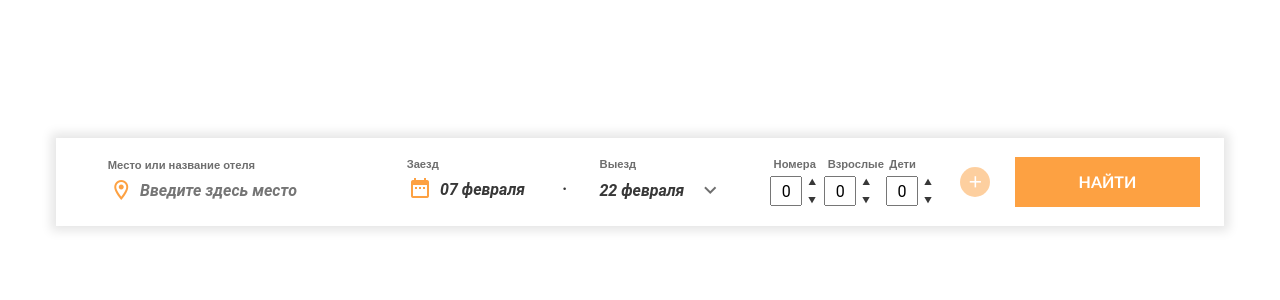
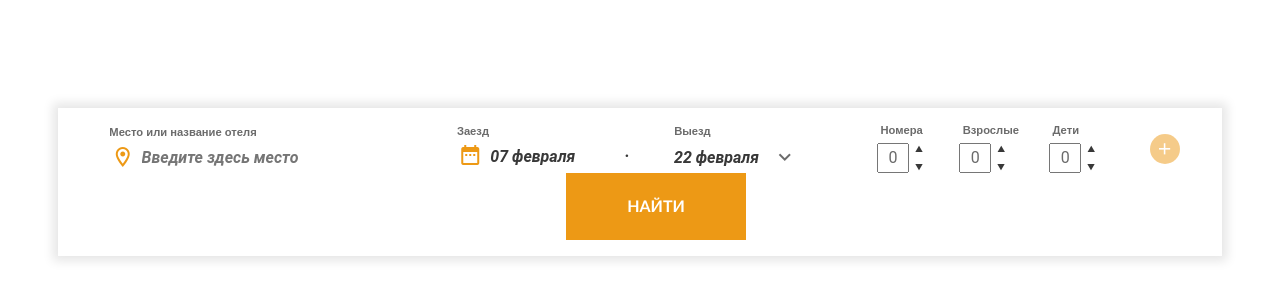
Before and after one commit to wasiliev96/filterbar, a plain HTML site: page index.html in a window 1280 px wide. Shown: the part 218-518 px from the top of the page. Drawn offline with Linux system fonts and the light colour scheme.

Commit message:
fix spaces & main colors

```diff
--- a/css/styles.scss
+++ b/css/styles.scss
@@ -1,20 +1,19 @@
-
 :root {
   --box-shadow-default: 0 0 10px 5px rgba(0, 0, 0, 0.1);
   --box-shadow-focus: 0 0 0 1px rgba(0, 0, 0, 0.2);
-  --color-accent: #fda142;
+  --color-accent: #ed9915;
   --color-text_base: #383838;
-  --color-text_lighten: #6e6e6e;
+  --color-text_lighten: #6b6b6b;
   --color-text_lighten2: #ffffff;
 
   --font-family-primary: Roboto, sans-serif;
   --font-family-secondary: Arial, sans-serif;
 }
 
-html, body {
+html,
+body {
   height: 100%;
 }
-
 
 body {
   font-size: 16px;
@@ -27,7 +26,7 @@ body {
 
 *:focus {
   outline: none;
-  box-shadow: var(--box-shadow-focus)
+  box-shadow: var(--box-shadow-focus);
 }
 
 .container {
@@ -43,7 +42,7 @@ body {
   flex-wrap: wrap;
   justify-content: center;
   align-items: center;
-  padding: 1.2rem 1.2rem 1.2rem 3rem;
+  padding: 1rem 1rem 1rem 3rem;
   box-shadow: var(--box-shadow-default);
   max-width: 1100px;
   width: 100%;
@@ -81,7 +80,7 @@ body {
     margin: 0 2rem 0;
 
     &:before {
-      content: '\00B7';
+      content: "\00B7";
       position: absolute;
       top: 50%;
       width: 2px;
@@ -91,7 +90,9 @@ body {
   }
 }
 
-.place__text, .enter__text, .leave__text {
+.place__text,
+.enter__text,
+.leave__text {
   font-style: italic;
   display: flex;
   align-items: center;
@@ -109,7 +110,6 @@ body {
   //width: 20px;
 }
 
-
 .place {
   min-width: 240px;
 }
@@ -117,7 +117,7 @@ body {
 .caption {
   color: var(--color-text_lighten);
   font-size: 0.7rem;
-  padding: 0 0 .5em .3em;
+  padding: 0 0 0.5em 0.3em;
   font-family: var(--font-family-secondary);
   font-weight: 600;
 }
@@ -140,8 +140,11 @@ body {
     flex-grow: 1;
     display: flex;
     flex-direction: column;
+    margin:0 0.5rem;
   }
-
+  input.number-select__value{
+    color:var(--color-text_lighten)
+  }
   .config__add {
     display: flex;
     align-items: center;
@@ -159,7 +162,7 @@ body {
       background-color: var(--color-accent);
       opacity: 0.5;
       font-size: 1.2rem;
-      transition: opacity .1s ease-out;
+      transition: opacity 0.1s ease-out;
 
       &:hover {
         opacity: 1;
@@ -176,10 +179,9 @@ body {
   }
 }
 
-
 .number-select__controls {
   display: flex;
-  font-size: .5rem;
+  font-size: 0.5rem;
   height: 100%;
   flex-direction: column;
 
@@ -217,7 +219,7 @@ body {
     display: block;
     background-color: var(--color-accent);
     color: var(--color-text_lighten2);
-    padding: 1em 4em;
+    padding: 1.5em 3.8em;
     text-transform: uppercase;
     font-weight: bold;
     font-family: Calibri, sans-serif;
@@ -237,7 +239,6 @@ span.icon {
 span.icon-select-down::before {
   transform: rotate(180deg);
 }
-
 
 span.icon-secondary {
   color: var(--color-text_lighten);
@@ -273,13 +274,15 @@ span.icon-invert {
   .divider {
     //display: none;
   }
-  .config > div {
+  .config {
+    & > div {
       margin: 0 1rem;
       //flex-direction: row;
       //align-items: center;
       //justify-content: center;
       .caption {
         //margin: 1em .2em 1em 1.5em;
+      }
     }
   }
   .btn-plus {
```
Also changed, not shown: css/styles.css, 1 other file. Lines whose indentation alone changed are shown as unchanged.
